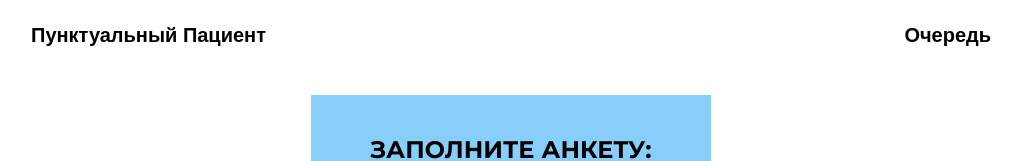
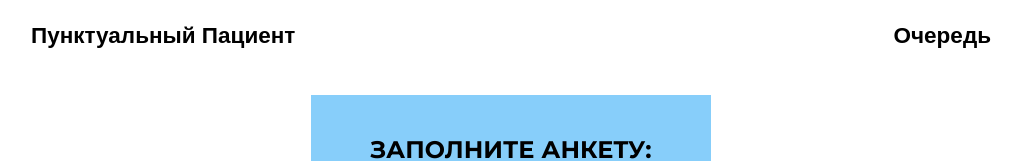
Before and after one commit to timur-rafikov/kvantcontest, a plain HTML site: page index.html in a window 1280 px wide. Shown: the top 161 px of the page, without its empty margins (129-1151 px from the left). Drawn offline with nearby package versions, Linux system fonts and the light colour scheme.

Commit message:
Update style.css

```diff
--- a/style.css
+++ b/style.css
@@ -16,7 +16,7 @@ button {
     color: black;
     background: white;
     cursor: pointer;
-    font-size: 15   px;
+    font-size: 15px;
 }
 
 .container {
```
